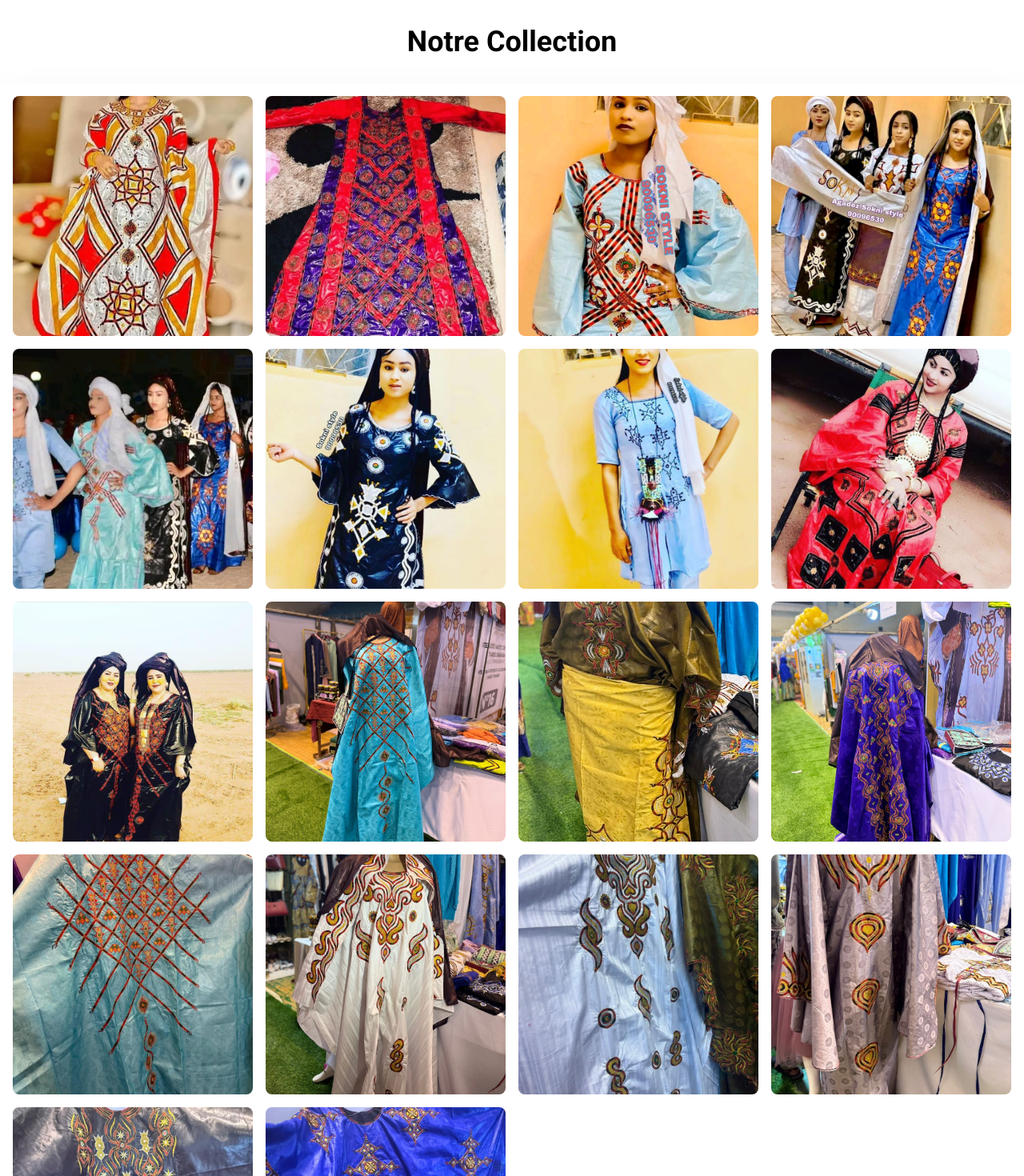
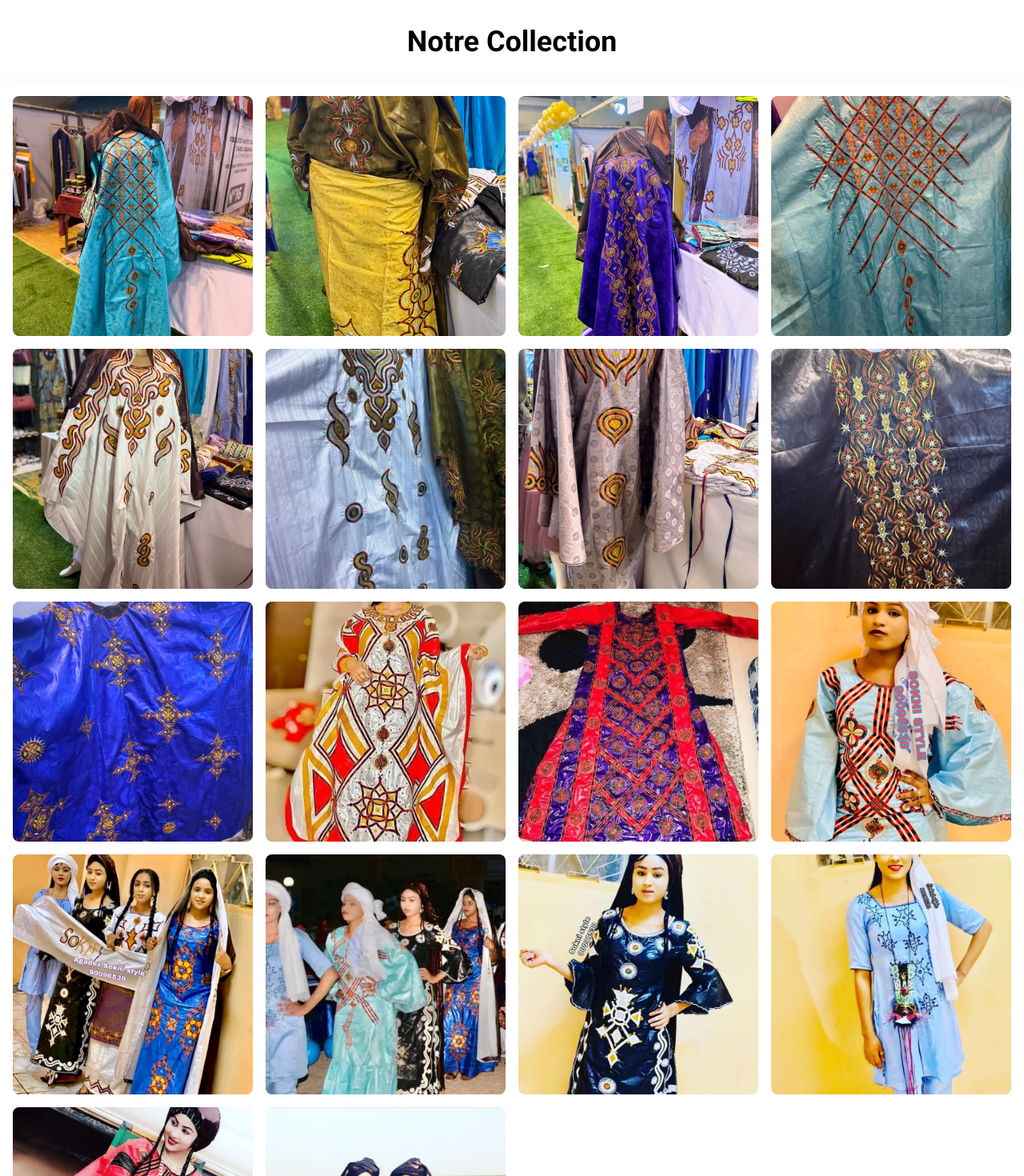
Before and after one commit to Mohamedag2001/appsokni, a Next.js app: page / in a window 1280 px wide. Shown: the part 2740-4210 px from the top of the page at 80% size. Built offline with nearby package versions, Linux system fonts and the light colour scheme.

Commit message:
add data

```diff
--- a/components/Galerie/Galerie.js
+++ b/components/Galerie/Galerie.js
@@ -3,6 +3,15 @@ import React from "react";
 
 const Gallery = () => {
   const images = [
+    "/Image/galerie9.jpg",
+    "/Image/galerie10.jpg",
+    "/Image/galerie11.jpg",
+    "/Image/galerie12.jpg",
+    "/Image/Galerie13.jpg",
+    "/Image/galerie14.jpg",
+    "/Image/galerie15.jpg",
+    "/Image/galerie16.jpg",
+    "/Image/galerie17.jpg",
     "/Image/Apropos.jpeg",
     "/Image/Galerie.png.jpeg",
     "/Image/Galerie2.png.jpeg",
@@ -12,15 +21,6 @@ const Gallery = () => {
     "/Image/galerie6.jpg",
     "/Image/galerie7.jpg",
     "/Image/galerie8.jpg",
-    "/Image/galerie9.jpg",
-    "/Image/galerie10.jpg",
-    "/Image/galerie11.jpg",
-    "/Image/galerie12.jpg",
-    "/Image/Galerie13.jpg",
-    "/Image/galerie14.jpg",
-    "/Image/galerie15.jpg",
-    "/Image/galerie16.jpg",
-    "/Image/galerie17.jpg",
 
   ];
 
```
